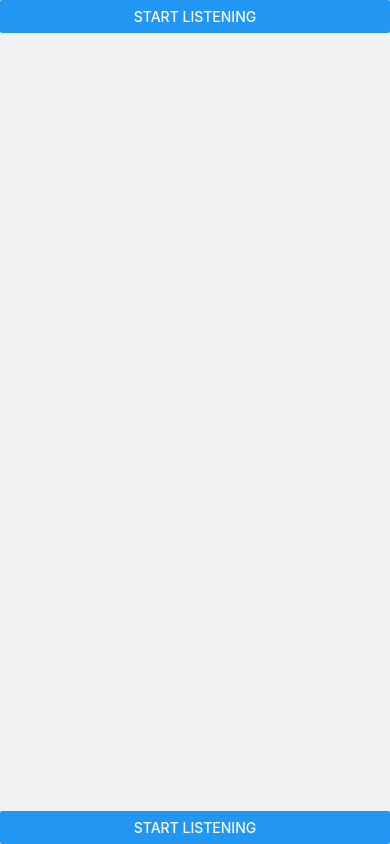
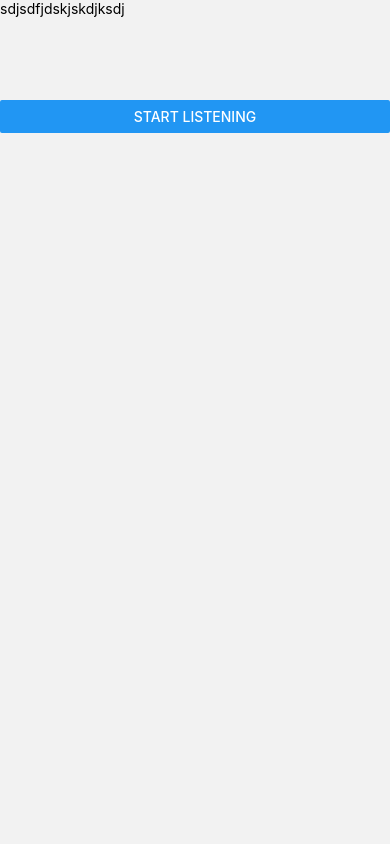
Before and after one commit to abidhussain173/SocialLoginLearningApp, a React Native app: screen /SpeechRecognition in a window 390 px wide. Built offline with nearby package versions, Linux system fonts and the light colour scheme.

Commit message:
Navigation with speech recognition

```diff
--- a/babel.config.js
+++ b/babel.config.js
@@ -1,3 +1,4 @@
 module.exports = {
   presets: ['module:@react-native/babel-preset'],
+  plugins: ['react-native-reanimated/plugin',],
 };
--- a/package.json
+++ b/package.json
@@ -16,13 +16,15 @@
     "@react-navigation/native": "^6.1.18",
     "@react-navigation/native-stack": "^6.10.0",
     "@react-navigation/stack": "^6.4.0",
+    "@reduxjs/toolkit": "^2.2.7",
     "react": "18.2.0",
     "react-native": "0.73.7",
     "react-native-gesture-handler": "^2.18.1",
     "react-native-reanimated": "^3.14.0",
     "react-native-safe-area-context": "^4.10.8",
     "react-native-screens": "^3.33.0",
-    "react-native-vector-icons": "^10.1.0"
+    "react-native-vector-icons": "^10.1.0",
+    "react-redux": "^9.1.2"
   },
   "devDependencies": {
     "@babel/core": "^7.20.0",
--- a/src/Navogators/AppNavigator/StackNavigator.tsx
+++ b/src/Navogators/AppNavigator/StackNavigator.tsx
@@ -1,54 +1,22 @@
 import React, { useEffect } from 'react';
-import { createStackNavigator } from '@react-navigation/stack';
+import { StackNavigationProp, createStackNavigator } from '@react-navigation/stack';
 import { UserStackParamList } from '../../ScreensTypes/ScreensTpes';
 import { SpeechRecognition } from '../../screens/SpeechRecognitionScreens/SpeechRecognition';
 import { SettingScreen } from '../../screens/SpeechRecognitionScreens/SettingScreen';
 import { OrderScreen } from '../../screens/SpeechRecognitionScreens/OrderScreen';
 import { ProfileScreen } from '../../screens/SpeechRecognitionScreens/ProfileScreen';
-import Voice from '@react-native-voice/voice';
-import { Button } from 'react-native';
+import { useNavigation } from '@react-navigation/native';
 const Stack = createStackNavigator<UserStackParamList>();
-// useEffect(() => {
-//     Voice.onSpeechResults = onSpeechResults;
-//     return () => {
-//       Voice.destroy().then(Voice.removeAllListeners);
-//     };
-//   }, []);
-
-//   const onSpeechResults = (e:any) => {
-//     const result = e.value[0].toLowerCase();
-//     console.log('Recognized Speech:', result);
-//     handleCommand(result);
-//   };
-
-//   const handleCommand = (command :any) => {
-//     console.log('Handling Command:', command); // Debugging log
-//     if (command.includes('go to profile screen')) {
-//       navigation.navigate('ProfileScreen');
-//     } else if (command.includes('go to settings')) {
-//       navigation.navigate('Settings');
-//     } else if (command.includes('go to order screen')) {
-//       navigation.navigate('OrderScreen');
-//     } else if (command.includes('go back')) {
-//       navigation.goBack();
-//     } else {
-//       console.log('Command not recognized:', command); // Debugging log
-//     }
-//   };
-
-const startListening = () => {
-    Voice.start('en-US').catch((e) => console.error(e)); // Debugging error handling
-};
+// const navigation = useNavigation<StackNavigationProp<UserStackParamList>>();
 
 const StackNavigator = () => {
     return (
-        <>
         <Stack.Navigator
             screenOptions={{
                 headerShown: false,
             }}
             // initialRouteName={userInfo ? "Home" : "Login"}
-                initialRouteName="SpeechRecognition"
+            initialRouteName="Settings"
         >
             {/* <Stack.Screen name="Home" component={HomeContainer} /> */}
             <Stack.Screen name="SpeechRecognition" component={SpeechRecognition} />
@@ -56,8 +24,6 @@ const StackNavigator = () => {
             <Stack.Screen name="OrderScreen" component={OrderScreen} />
             <Stack.Screen name="ProfileScreen" component={ProfileScreen} />
         </Stack.Navigator>
-            <Button title="Start Listening" onPress={startListening} />
-        </>
     );
 };
 
--- a/src/Navogators/NavigatorContainer/NavigatorContainer.tsx
+++ b/src/Navogators/NavigatorContainer/NavigatorContainer.tsx
@@ -1,13 +1,55 @@
-import { View, Text } from 'react-native'
-import React from 'react'
+import { View, Text, Button } from 'react-native'
+import React, { useEffect, useRef } from 'react'
 import { NavigationContainer } from '@react-navigation/native';
 import TabNavigator from '../AppNavigator/TabNavigator';
 import StackNavigator from '../AppNavigator/StackNavigator';
+import Voice from '@react-native-voice/voice';
+
 const NavigatorContainer = () => {
+    const navigation = useRef<any>("");
+
+    useEffect(() => {
+        console.log('onSpeechResults');
+        Voice.onSpeechResults = onSpeechResults;
+        return () => {
+            Voice.destroy().then(Voice.removeAllListeners);
+        };
+    }, []);
+
+    const onSpeechResults = (e: any) => {
+        const result = e.value[0].toLowerCase();
+        console.log('Recognized Speech:', result);
+        handleCommand(result);
+    };
+
+    const handleCommand = (command: any) => {
+        console.log('Handling Command:', command);
+        if (command.includes('go to profile screen')) {
+            console.log('Handling profile screen:', command);
+            navigation.current?.navigate('ProfileScreen');
+        } else if (command.includes('go to settings')) {
+            navigation.current?.navigate('Settings');
+        } else if (command.includes('go to order screen')) {
+            navigation.current?.navigate('OrderScreen');
+        } else if (command.includes('go back')) {
+            navigation.current?.navigate.goBack();
+        } else {
+            console.log('Command not recognized:', command);
+        }
+    };
+
+    const startListening = () => {
+        Voice.start('en-US').catch((e) => console.error(e)); // Debugging error handling
+    };
     return (
-        <NavigationContainer>
+        <NavigationContainer
+            ref={navigation}
+        >
             {/* <TabNavigator /> */}
             <StackNavigator />
+            <View style={{ position: 'absolute', top: 100, left: 0, right: 0 }}>
+                <Button title="Start Listening" onPress={startListening} />
+            </View>
         </NavigationContainer>
     )
 }
--- a/src/screens/SpeechRecognitionScreens/SpeechRecognition.tsx
+++ b/src/screens/SpeechRecognitionScreens/SpeechRecognition.tsx
@@ -1,46 +1,17 @@
 import React, { useEffect } from 'react';
-import Voice from '@react-native-voice/voice';
 import { useNavigation } from '@react-navigation/native';
 import { UserNavigationRootProps } from '../../ScreensTypes/ScreensTpes';
-import { Button, Text, View } from 'react-native';
+import { Button, SafeAreaView, Text, View } from 'react-native';
 
 export const SpeechRecognition: React.FC<UserNavigationRootProps<"SpeechRecognition">> = (props) => {
-  const navigation = props.navigation;
+  // const navigation = props.navigation;
 
-  useEffect(() => {
-    Voice.onSpeechResults = onSpeechResults;
-    return () => {
-      Voice.destroy().then(Voice.removeAllListeners);
-    };
-  }, []);
 
-  const onSpeechResults = (e:any) => {
-    const result = e.value[0].toLowerCase();
-    console.log('Recognized Speech:', result);
-    handleCommand(result);
-  };
-
-  const handleCommand = (command :any) => {
-    console.log('Handling Command:', command); // Debugging log
-    if (command.includes('go to profile screen')) {
-      navigation.navigate('ProfileScreen');
-    } else if (command.includes('go to settings')) {
-      navigation.navigate('Settings');
-    } else if (command.includes('go to order screen')) {
-      navigation.navigate('OrderScreen');
-    } else if (command.includes('go back')) {
-      navigation.goBack();
-    } else {
-      console.log('Command not recognized:', command); // Debugging log
-    }
-  };
-
-  const startListening = () => {
-    Voice.start('en-US').catch((e) => console.error(e)); // Debugging error handling
-  };
 
   return (
-        <Button title="Start Listening" onPress={startListening} />
+       <SafeAreaView>
+        <Text>sdjsdfjdskjskdjksdj</Text>
+       </SafeAreaView>
   );
 };
 
```
Also changed, not shown: src/Redux/Actions/NavigationActions.ts (added, +8 -0 lines), src/Redux/Reducers/NavigationReducer.ts (added, +14 -0 lines), src/Redux/Store/Store.ts (added, +10 -0 lines), 2 other files (tests, documents, lock files or other folders). Lines whose indentation alone changed are shown as unchanged.
